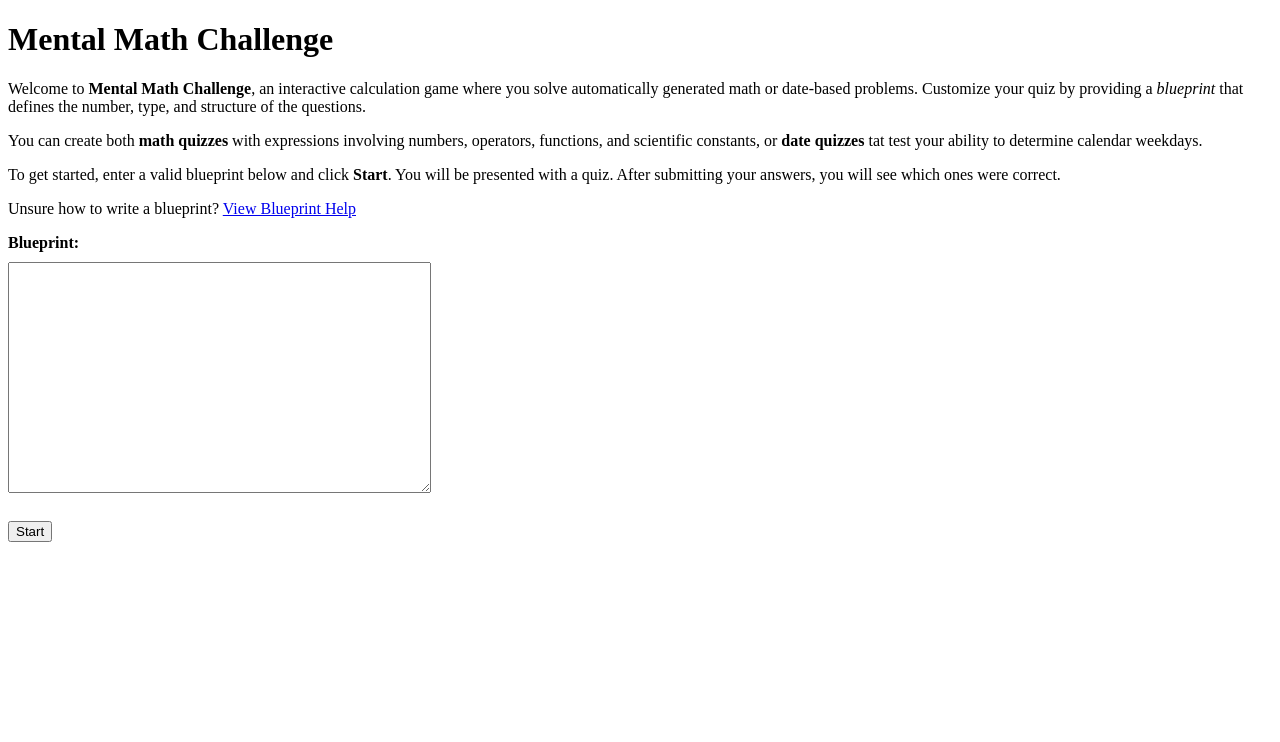
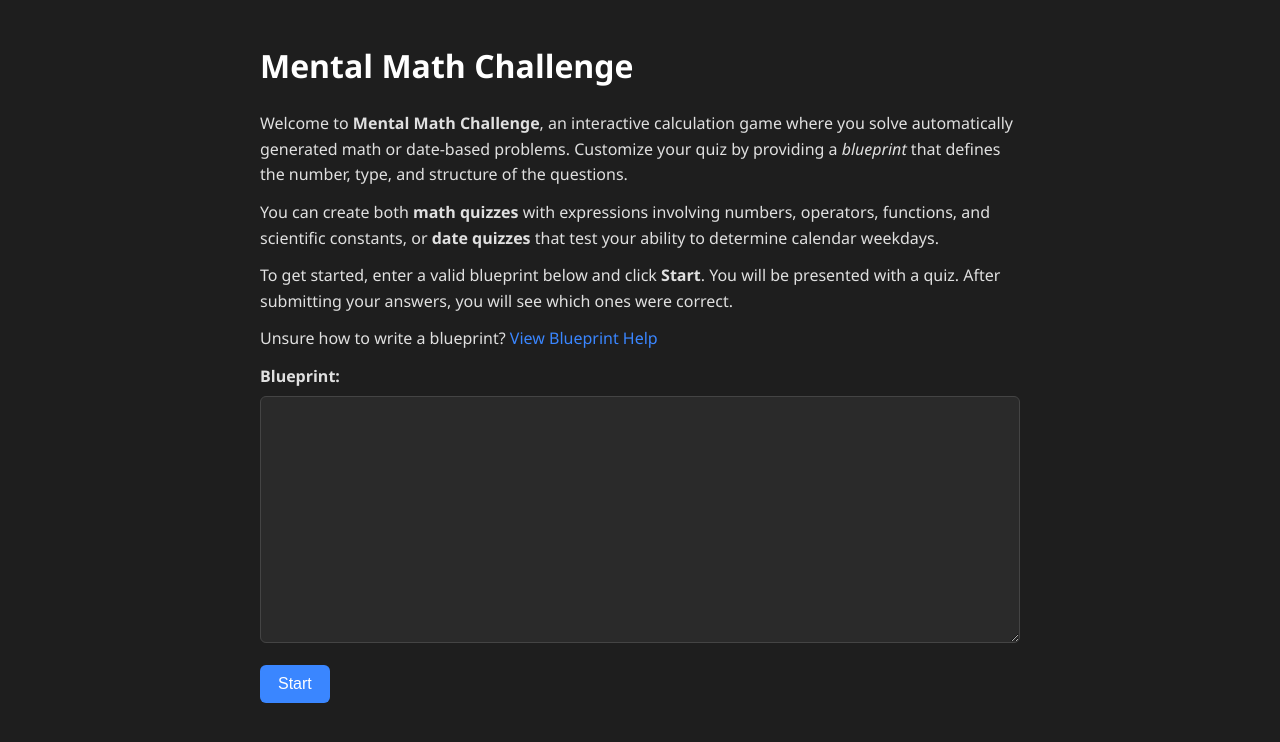
Before and after one commit to SiulRek/MentalMathChallange, a Flask app: page / in a window 1280 px wide. Shown: the top 742 px of the page. Run offline with Flask 3, Linux system fonts and the light colour scheme.

Commit message:
Refined general UI design

```diff
--- /dev/null
+++ b/src/static/style.css
@@ -0,0 +1,98 @@
+/* General Reset and Font Setup */
+* {
+  box-sizing: border-box;
+  margin: 0;
+  padding: 0;
+}
+
+body {
+  background-color: #1e1e1e;
+  color: #e0e0e0;
+  font-family: 'Segoe UI', 'Roboto', sans-serif;
+  line-height: 1.6;
+  padding: 20px;
+}
+
+/* Layout Container */
+.container {
+  max-width: 800px;
+  margin: 0 auto;
+  padding: 20px;
+}
+
+/* Headings */
+h1, h2, h3 {
+  color: #ffffff;
+  margin-bottom: 20px;
+}
+
+/* Paragraphs and Lists */
+p, ul, li {
+  margin-bottom: 12px;
+}
+
+/* Links */
+a {
+  color: #3a86ff;
+  text-decoration: none;
+}
+
+a:hover {
+  text-decoration: underline;
+}
+
+/* Forms */
+textarea, input[type="text"] {
+  width: 100%;
+  background-color: #2a2a2a;
+  color: #e0e0e0;
+  border: 1px solid #444;
+  padding: 10px;
+  border-radius: 6px;
+  font-size: 1em;
+  margin-top: 6px;
+  margin-bottom: 15px;
+}
+
+textarea:focus, input[type="text"]:focus {
+  border-color: #3a86ff;
+  outline: none;
+}
+
+/* Buttons */
+button {
+  background-color: #3a86ff;
+  color: #fff;
+  border: none;
+  padding: 10px 18px;
+  font-size: 1em;
+  border-radius: 6px;
+  cursor: pointer;
+  transition: background-color 0.2s ease;
+}
+
+button:hover {
+  background-color: #2f70cc;
+}
+
+/* Highlight Correct and Incorrect */
+.correct {
+  color: #4caf50; /* green */
+  font-weight: bold;
+}
+
+.incorrect {
+  color: #f44336; /* red */
+  font-weight: bold;
+}
+
+/* Responsive Tweaks */
+@media (max-width: 600px) {
+  body {
+    padding: 10px;
+  }
+
+  .container {
+    padding: 10px;
+  }
+}
--- a/src/templates/index.html
+++ b/src/templates/index.html
@@ -1,9 +1,12 @@
 <!DOCTYPE html>
-<html>
+<html lang="en">
 <head>
-  <title>Calculator Play</title>
+  <meta charset="UTF-8">
+  <title>Mental Math Challenge</title>
+  <link rel="stylesheet" href="{{ url_for('static', filename='style.css') }}">
 </head>
 <body>
+  <div class="container">
     <h1>Mental Math Challenge</h1>
 
     <p>
@@ -14,7 +17,7 @@
 
     <p>
       You can create both <strong>math quizzes</strong> with expressions involving numbers, operators, functions,
-    and scientific constants, or <strong>date quizzes</strong> tat test your ability to determine calendar weekdays.
+      and scientific constants, or <strong>date quizzes</strong> that test your ability to determine calendar weekdays.
     </p>
 
     <p>
@@ -27,15 +30,14 @@
     </p>
 
     {% if error %}
-    <p style="color:red;"><strong>Error:</strong> {{ error }}</p>
+      <p class="incorrect"><strong>Error:</strong> {{ error }}</p>
     {% endif %}
 
     <form action="{{ url_for('start') }}" method="post">
       <label for="blueprint"><strong>Blueprint:</strong></label>
-    <br>
-    <textarea id="blueprint" name="blueprint" rows="15" cols="50" style="display: block; margin: 10px 0;">{{ blueprint_text or "" }}</textarea>
-    <br>
+      <textarea id="blueprint" name="blueprint" rows="15">{{ blueprint_text or "" }}</textarea>
       <button type="submit">Start</button>
     </form>
+  </div>
 </body>
 </html>
```
Also changed, not shown: src/templates/help.html (+14 -4 lines), src/templates/quiz.html (+11 -4 lines), src/templates/result.html (+14 -4 lines). Lines whose indentation alone changed are shown as unchanged.
